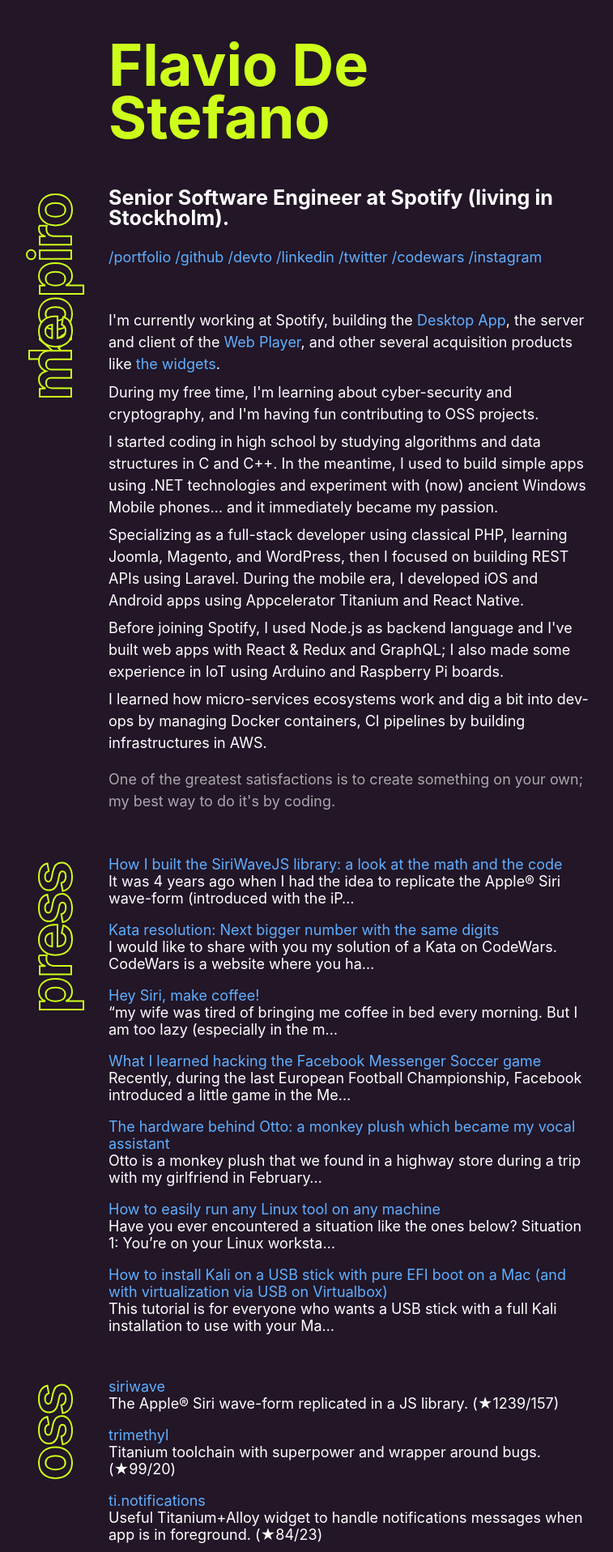
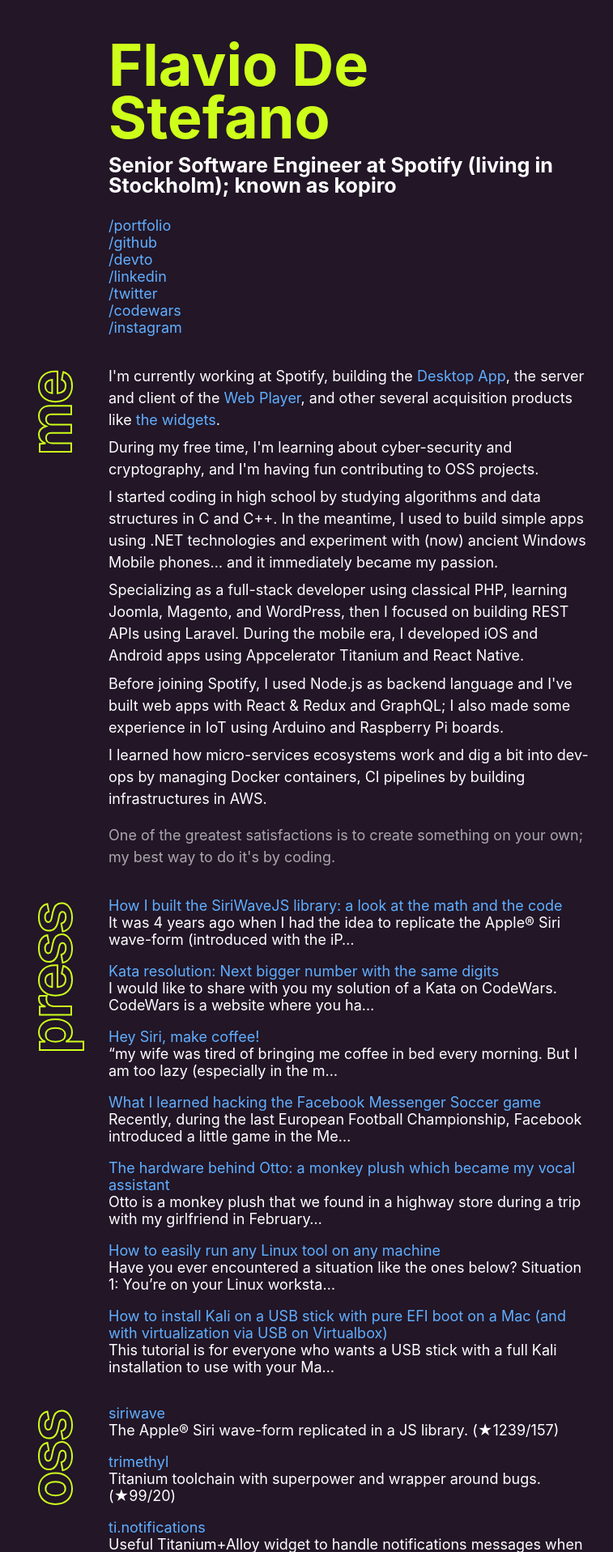
Before and after one commit to kopiro/kopiro, a PHP site: page / in a window 1280 px wide. Shown: the top 1917 px of the page at 81% size, without its empty margins (10-767 px from the left). Run offline with PHP 8.4, Linux system fonts and the light colour scheme.

Commit message:
Refactor

```diff
--- a/public/index.html
+++ b/public/index.html
@@ -4,14 +4,13 @@
   <meta charset="utf-8" />
   <title>Flavio De Stefano</title>
   <meta name="author" content="Flavio De Stefano" />
-<meta name="description" content="Senior Software Engineer at Spotify (living in Stockholm)." />
+<meta name="description" content="Senior Software Engineer at Spotify (living in Stockholm); known as kopiro" />
 <meta name="viewport" content="width=device-width" />
-  <link rel="stylesheet" href="style.css?t=1636366525127" />
+  <link rel="stylesheet" href="style.css?t=1636366831518" />
 </head>
 <body>
 <h1>Flavio De Stefano</h1>
-<section><h2>kopiro</h2>
-<h3>Senior Software Engineer at Spotify (living in Stockholm).</h3>
+<h3>Senior Software Engineer at Spotify (living in Stockholm); known as kopiro</h3>
 <ul>
 <li><a href="https://www.kopiro.me" rel="noopener noreferrer" target="_blank">/portfolio</a></li>
 <li><a href="https://github.com/kopiro" rel="noopener noreferrer" target="_blank">/github</a></li>
@@ -21,7 +20,7 @@
 <li><a href="https://www.codewars.com/users/kopiro" rel="noopener noreferrer" target="_blank">/codewars</a></li>
 <li><a href="https://www.instagram.com/destefanoflavio" rel="noopener noreferrer" target="_blank">/instagram</a></li>
 </ul>
-</section><section><h2>me</h2>
+<section><h2>me</h2>
 <p>I'm currently working at Spotify, building the <a href="https://www.spotify.com/download/other" rel="noopener noreferrer" target="_blank">Desktop App</a>, the server and client of the <a href="https://open.spotify.com" rel="noopener noreferrer" target="_blank">Web Player</a>, and other several acquisition products like <a href="https://developer.spotify.com/documentation/widgets" rel="noopener noreferrer" target="_blank">the widgets</a>.</p>
 <p>During my free time, I'm learning about cyber-security and cryptography, and I'm having fun contributing to OSS projects.</p>
 <p>I started coding in high school by studying algorithms and data structures in C and C++. In the meantime, I used to build simple apps using .NET technologies and experiment with (now) ancient Windows Mobile phones… and it immediately became my passion.</p>
--- a/public/style.css
+++ b/public/style.css
@@ -34,7 +34,7 @@ a:hover {
 
 section {
   position: relative;
-  margin-top: 3em;
+  margin-top: 2em;
 }
 
 h1,
@@ -46,7 +46,7 @@ h4 {
 
 h1 {
   font-size: 4em;
-  margin-bottom: 0em;
+  margin-bottom: 0.2em;
   color: #ceff1a;
   line-height: 0.9em;
 }
@@ -79,11 +79,11 @@ ul {
   padding: 0;
 }
 
-li {
+section ul li {
   margin-bottom: 1em;
 }
 
-li a {
+section ul li a {
   display: block;
 }
 
--- a/src/generate.js
+++ b/src/generate.js
@@ -36,10 +36,9 @@ const renderHtmlApp = (state, markdown) => {
   return htmlTemplate(state, html);
 };
 
-const renderMdApp = ({ title, subtitle, description, header, history, github, devto, projects, gpg }) => {
+const renderMdApp = ({ title, description, header, history, github, devto, projects, gpg }) => {
   return `
 # ${title}
-## ${subtitle}
 ### ${description}
 
 ${header}
@@ -65,7 +64,6 @@ ${gpg}
 const main = async () => {
   const state = {
     title: readMdFile("title"),
-    subtitle: readMdFile("subtitle"),
     description: readMdFile("description"),
     header: readMdFile("header"),
     history: readMdFile("history"),
```
Also changed, not shown: md/description.md (+1 -1 lines), md/subtitle.md (deleted, +0 -1 lines), README.md.
